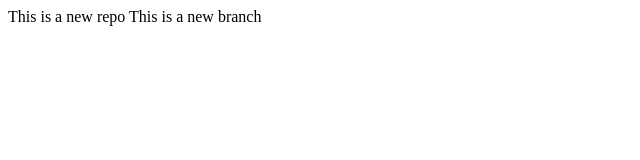
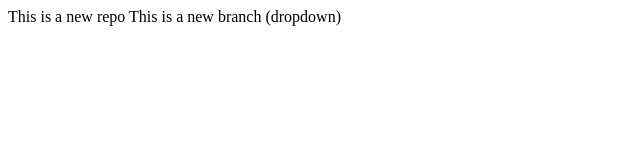
Before and after one commit to MrDevil07x/LocalRepo, a plain HTML site: page index.html in a window 1280 px wide. Shown: the whole page, without its empty margins (0-640 px from the left). Drawn offline with Linux system fonts and the light colour scheme.

```diff
--- a/index.html
+++ b/index.html
@@ -1,2 +1,2 @@
 <pr> This is a new repo </pr>
-<pr> This is a new branch</pr>
+<pr> This is a new branch (dropdown)</pr>
```
